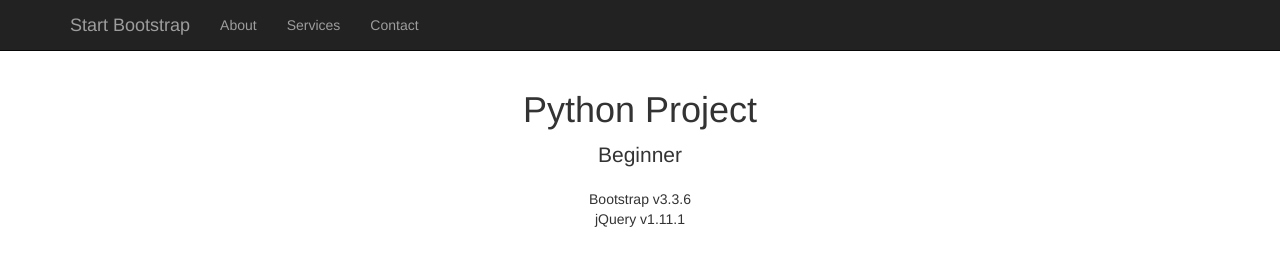
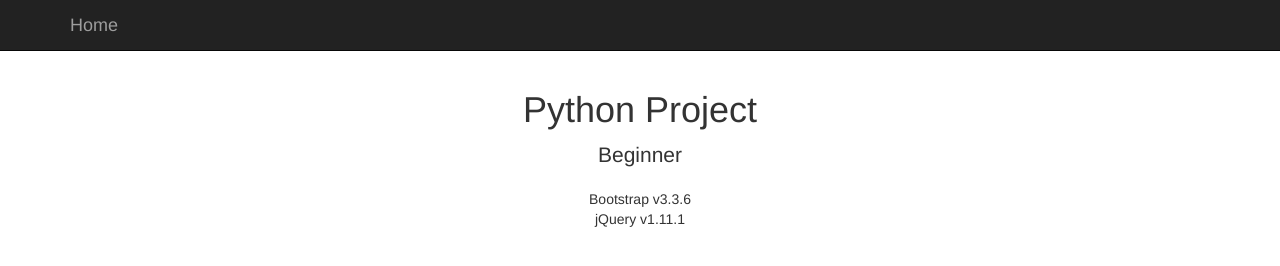
Before and after one commit to alyc07/PythonProject, a plain HTML site: page index.html in a window 1280 px wide. Drawn offline with Linux system fonts and the light colour scheme.

Commit message:
Update index.html

```diff
--- a/index.html
+++ b/index.html
@@ -44,20 +44,11 @@
                     <span class="icon-bar"></span>
                     <span class="icon-bar"></span>
                 </button>
-                <a class="navbar-brand" href="#">Start Bootstrap</a>
+                <a class="navbar-brand" href="http:alyc07.github.io">Home</a>
             </div>
             <!-- Collect the nav links, forms, and other content for toggling -->
             <div class="collapse navbar-collapse" id="bs-example-navbar-collapse-1">
-                <ul class="nav navbar-nav">
-                    <li>
-                        <a href="#">About</a>
-                    </li>
-                    <li>
-                        <a href="#">Services</a>
-                    </li>
-                    <li>
-                        <a href="#">Contact</a>
-                    </li>
+
                 </ul>
             </div>
             <!-- /.navbar-collapse -->
```
